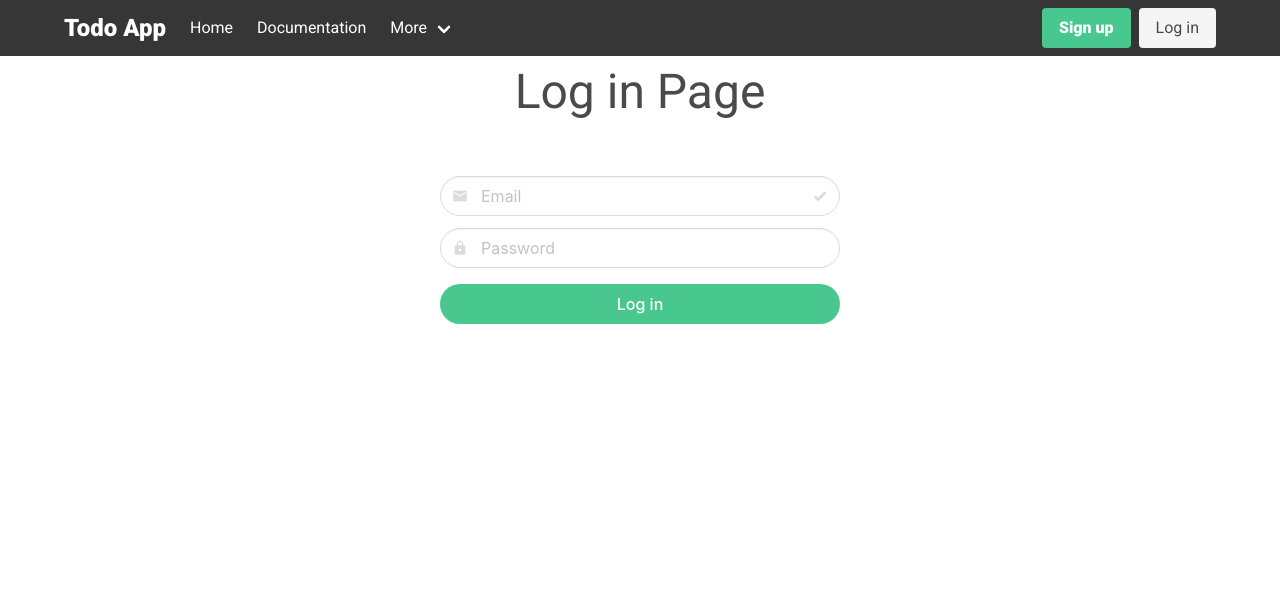
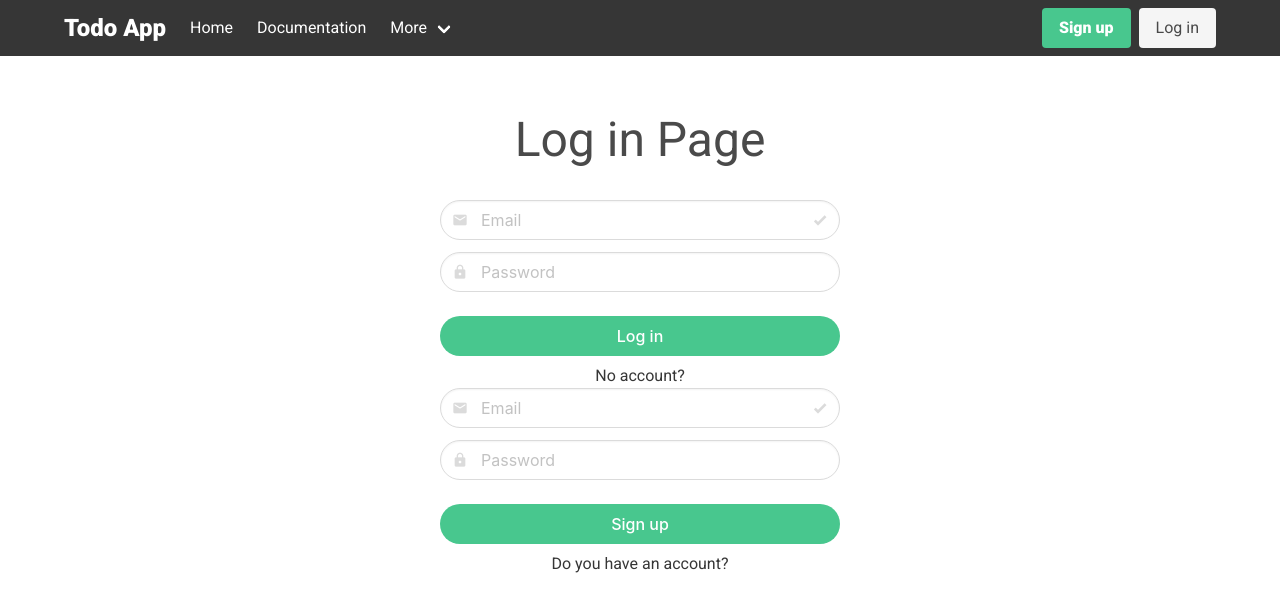
Before and after one commit to leonbohdan/MERN-TodoApp, a React (Create React App) app in the folder client/: page / in a window 1280 px wide. Shown: the top 612 px of the page. Built offline with nearby package versions, Linux system fonts and the light colour scheme.

Commit message:
log in and sign up forms were added

```diff
--- a/client/src/pages/AuthPage/AuthPage.jsx
+++ b/client/src/pages/AuthPage/AuthPage.jsx
@@ -1,12 +1,12 @@
-import React from 'react';
+import React from "react";
 import "../AuthPage/AuthPage.sass";
 
 const Authpage = () => {
   return (
     <>
       <div className="container">
-        <div className="auth-page flex f-column f-center">
-          <h3 className="has-text-centered is-size-1-tablet mb-6">
+        <div className="auth-page flex f-column f-center mt-6">
+          <h3 className="has-text-centered is-size-1-tablet mb-5">
             Log in Page
           </h3>
 
@@ -31,7 +31,7 @@ const Authpage = () => {
               </p>
             </div>
 
-            <div className="field mb-4">
+            <div className="field mb-5">
               <p className="control has-icons-left">
                 <input
                   className="input is-rounded"
@@ -47,11 +47,59 @@ const Authpage = () => {
 
             <div className="field">
               <p className="control">
-                <button className="button is-success is-rounded boxed bold-500">
+                <button className="button is-success is-rounded boxed bold-500 mb-2">
                   Log in
                 </button>
 
-                {/* <button className="button is-success is-rounded boxed bold-500">Sign up</button> */}
+                <a className="has-text-dark boxed" href="/">
+                  No account?
+                </a>
+              </p>
+            </div>
+          </form>
+
+          <form className="has-text-centered w400">
+            <div className="field">
+              <p className="control has-icons-left has-icons-right">
+                <input
+                  className="input is-rounded"
+                  type="email"
+                  placeholder="Email"
+                />
+
+                <span className="icon is-small is-left">
+                  <span className="mdi mdi-email"></span>
+                </span>
+
+                <span className="icon is-small is-right">
+                  <span className="mdi mdi-check-bold"></span>
+                </span>
+              </p>
+            </div>
+
+            <div className="field mb-5">
+              <p className="control has-icons-left">
+                <input
+                  className="input is-rounded"
+                  type="password"
+                  placeholder="Password"
+                />
+
+                <span className="icon is-small is-left">
+                  <span className="mdi mdi-lock"></span>
+                </span>
+              </p>
+            </div>
+
+            <div className="field">
+              <p className="control">
+                <button className="button is-success is-rounded boxed bold-500 mb-2">
+                  Sign up
+                </button>
+
+                <a className="has-text-dark boxed" href="/">
+                  Do you have an account?
+                </a>
               </p>
             </div>
           </form>
@@ -59,6 +107,6 @@ const Authpage = () => {
       </div>
     </>
   );
-}
+};
 
 export default Authpage;
```
